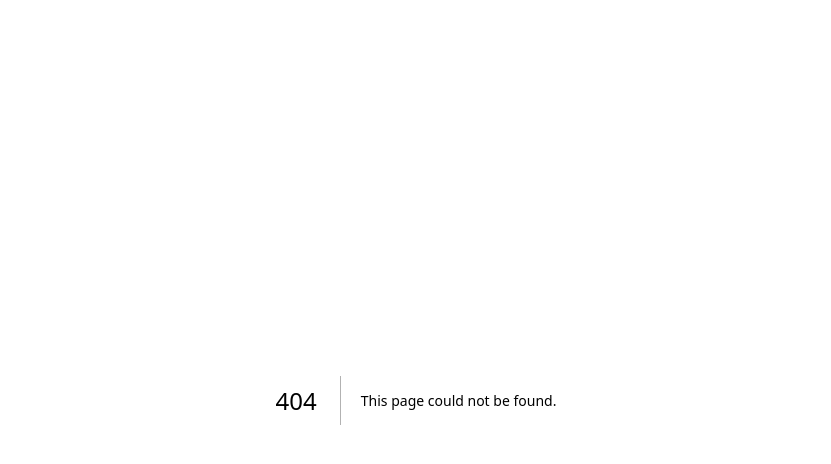
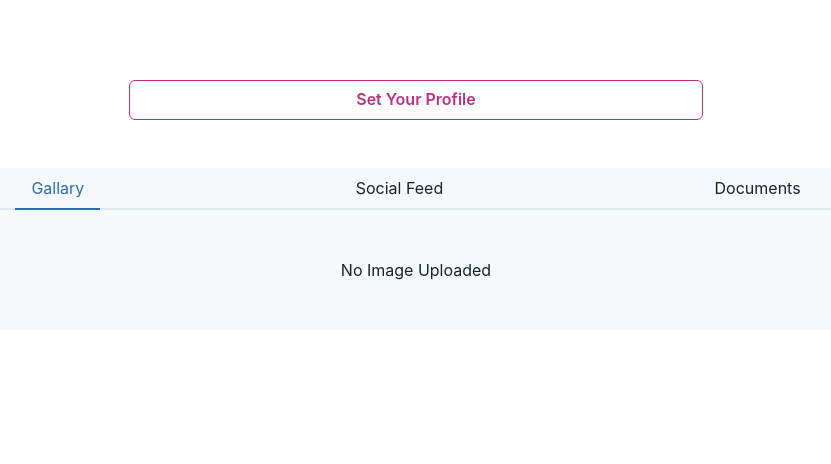
Before and after one commit to Somiya232/jambocard-frontend-1, a Next.js app: page /card-profile/card-profile in a window 1280 px wide. Before the commit this address had no page. Shown: the top 464 px of the page, without its empty margins (224-1055 px from the left). Built offline with nearby package versions, Linux system fonts and the light colour scheme.

Commit message:
added fb oauth and created setup profile and card profile page

```diff
--- a/components/button/index.js
+++ b/components/button/index.js
@@ -1,10 +1,27 @@
 import React from "react";
 import { Button, ButtonGroup } from "@chakra-ui/react";
 
-const ButtonComponent = ({ value, colorScheme, size, color, onClick }) => {
+const ButtonComponent = ({
+  value,
+  colorScheme,
+  size,
+  color,
+  onClick,
+  variant,
+  customStyle,
+  customWidth
+}) => {
   return (
     <>
-      <Button  colorScheme={colorScheme}  color={color} size={size} onClick={onClick}>
+      <Button
+        colorScheme={colorScheme}
+        color={color}
+        size={size}
+        onClick={onClick}
+        variant={variant}
+        style={customStyle}
+        width={customWidth}
+      >
         {value}
       </Button>
     </>
--- /dev/null
+++ b/pages/card-profile/card-profile.js
@@ -0,0 +1,48 @@
+import React, { useState } from "react";
+import {
+  Tabs,
+  TabList,
+  TabPanels,
+  Tab,
+  TabPanel,
+  useColorModeValue,
+  Container,
+} from "@chakra-ui/react";
+import ButtonComponent from "../../components/button";
+import Link from "next/link";
+
+const CardProfile = () => {
+  const colors = useColorModeValue(
+    ["gray.50", "gray.50", "gray.50"]
+    // ['red.900', 'teal.900', 'blue.900'],
+  );
+  const [tabIndex, setTabIndex] = useState(0);
+  const bg = colors[tabIndex];
+  return (
+    <>
+      <Container pt={"5rem"} pb={"3rem"}>
+        <Link href="/set-profile-page/set-profile-page">
+        <ButtonComponent
+          variant={"outline"}
+          value={"Set Your Profile"}
+          colorScheme={"pink"}
+          customWidth={"100%"}
+        /></Link>
+      </Container>
+      <Tabs onChange={(index) => setTabIndex(index)} bg={bg}>
+        <TabList display={"flex"} justifyContent={"space-evenly"}>
+          <Tab>Gallary</Tab>
+          <Tab>Social Feed</Tab>
+          <Tab>Documents</Tab>
+        </TabList>
+        <TabPanels p="2rem" display={"flex"} justifyContent={"space-evenly"}>
+          <TabPanel>No Image Uploaded</TabPanel>
+          <TabPanel>No Feed Uploaded</TabPanel>
+          <TabPanel>No Document Uploaded</TabPanel>
+        </TabPanels>
+      </Tabs>
+    </>
+  );
+};
+
+export default CardProfile;
```
Also changed, not shown: components/oauth/OAuthButtonGroup.js (+7 -1 lines), pages/api/auth/[...nextauth].js (+5 -4 lines), pages/create-new-card-account/create-new-card-account.js (+15 -1 lines), pages/set-profile-page/set-profile-page.js (added, +30 -0 lines), 2 other files (tests, documents, lock files or other folders).
